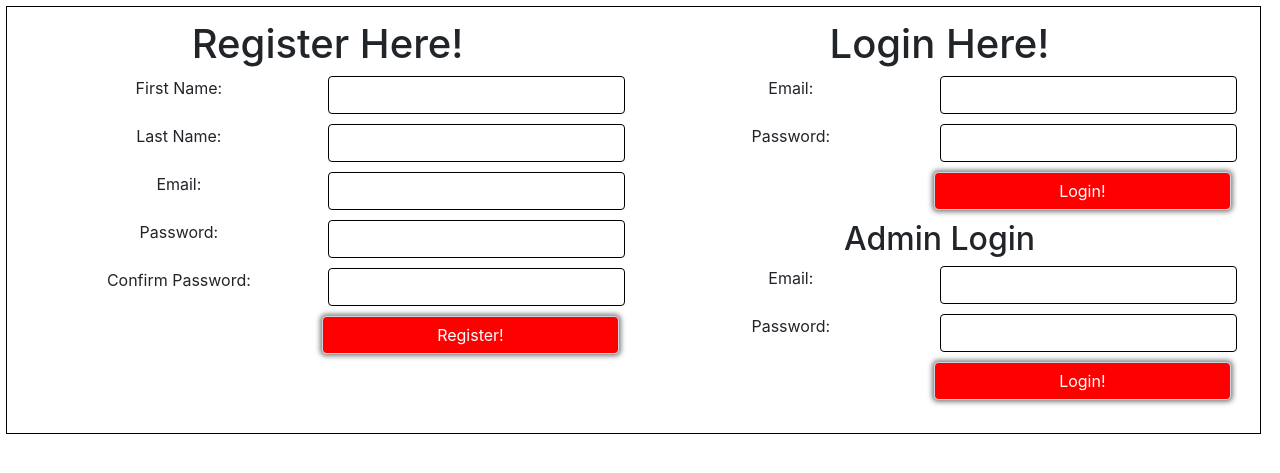
After one commit to JoshuaHolloway/Django-25_the-wall, a Django app: page /users/reg_login in a window 1280 px wide. The commit adds this page. Shown: the top 473 px of the page. Run offline with Django 3.2, Linux system fonts and the light colour scheme; parts of the project's set-up code (start-up, migrations or seed data) failed here and were passed over; some libraries are stand-ins or nearby versions.

```diff
--- /dev/null
+++ b/main/apps/wall_app/templates/wall_app/reg_login.html
@@ -0,0 +1,185 @@
+<!DOCTYPE html>
+<html lang="en" dir="ltr">
+<head>
+    <meta charset="utf-8">
+    <title>New</title>
+    <!-- - - - - - - - - - - - - - - - - - - - - - - - - - - - - - - - - - - -->
+    <link rel="stylesheet" href="https://stackpath.bootstrapcdn.com/bootstrap/4.3.1/css/bootstrap.min.css" integrity="sha384-ggOyR0iXCbMQv3Xipma34MD+dH/1fQ784/j6cY/iJTQUOhcWr7x9JvoRxT2MZw1T" crossorigin="anonymous">
+    <style>
+        main {
+            border: black 1px solid;
+
+            width: 98%;
+            margin: 0.5%;
+            align-items: center;
+            padding: 0.5%;
+            text-align: center;
+        }
+
+        table tr td {
+            width: 50px;
+            height: 50px;
+        }
+
+        .color1 {
+            background: blue;
+        }
+
+        .color2 {
+            background: red;
+        }
+
+        #submit-button, #submit-button-login, #submit-button-login-admin {
+            background-color: red;
+            color: white;
+            width: 50%;
+            margin-left: 49%;
+            box-shadow: 0 0 5px 2px rgba(0, 0, 0, .5);
+        }
+
+        label {
+            display: inline-block;
+        }
+
+        #first_name,        #last_name,
+        #email,             #password, #password-confirm,
+        #email-login,       #password-login,
+        #email-login-admin, #password-login-admin {
+            border-color: black;
+            width: 50%;
+            float: right;
+        }
+
+        #left-col, #right-col {
+            width: 49%;
+            display: inline-block;
+            vertical-align: top;
+            padding: 0.5%;
+
+            <!-- background: blue;-->
+            <!-- opacity: 0.5;-->
+        }
+
+        #right-col-top, #right-col-bottom{
+            height: 200px;
+            <!-- width: 100px;-->
+        }
+
+
+        /* DEBUG */
+        /*
+        #right-col-top{ background: red; }
+        #right-col-bottom{ background: blue; }
+        */
+
+
+    </style>
+    <!-- - - - - - - - - - - - - - - - - - - - - - - - - - - - - - - - - - - -->
+    <script src="https://code.jquery.com/jquery-3.1.1.min.js"></script>
+    <script>
+        $(document).ready(
+            function () {
+                // Upon click of button-1 do the following
+                $('#debug').on('click', function () {
+                    alert('debug');
+                });
+            }
+        );
+            //----------------------------------------------------------------------
+    </script>
+    <!-- - - - - - - - - - - - - - - - - - - - - - - - - - - - - - - - - - - -->
+</head>
+  <!-- ===================================================================== -->
+<body>
+    <!-- ------------------------------------------------------ -->
+    <nav>
+        <!--If user is logged in then display message -->
+        {% if request.session.user_logged_in.logged_in == True %}
+            <h1>You are logged in {{request.session.user_logged_in.first_name}}!</h1>
+            <a href="/users/logout">Logout</a>
+        {% endif %}
+    </nav>
+    <!-- ------------------------------------------------------ -->
+    <main>
+        <div id="left-col">
+            <h1>Register Here!</h1>
+
+                <form action='/users/reg' method='post'>
+                {% csrf_token %}
+                <div class="form-group">
+                    <label for="first_name">First Name: </label>
+                    <input type="text" id="first_name" name="first_name" class="form-control">
+                </div>
+
+                <div class="form-group">
+                    <label for="last_name">Last Name: </label>
+                    <input type="text" id="last_name" name="last_name" class="form-control">
+                </div>
+
+                <div class="form-group">
+                    <label for="email">Email: </label>
+                    <input type="text" id="email" name="email" class="form-control">
+                </div>
+
+                <div class="form-group">
+                    <label for="password">Password: </label>
+                    <input type="text" id="password" name="password" class="form-control">
+                </div>
+
+                <div class="form-group">
+                    <label for="password-confirm">Confirm Password: </label>
+                    <input type="text" id="password-confirm" name="password-confirm" class="form-control">
+                </div>
+
+                <!-- submit-button -->
+                <input type='submit' id="submit-button" name="submit-button" value='Register!' class="form-control"
+                       class="shadow-lg p-3 mb-5 bg-white rounded">
+            </form>
+        </div> <!-- left-col -->
+        <!-- ------------------------------------------------------------------------------------------------------- -->
+        <div id="right-col">
+            <div id="right-col-top">
+                <h1>Login Here!</h1>
+                <form action='/users/userLogin' method='post'>
+                {% csrf_token %}
+                    <div class="form-group">
+                        <label for="email-login">Email: </label>
+                        <input type="text" id="email-login" name="email-login" class="form-control">
+                    </div>
+
+                    <div class="form-group">
+                        <label for="password-login">Password: </label>
+                        <input type="text" id="password-login" name="password-login" class="form-control">
+                    </div>
+
+                    <!-- submit-button -->
+                    <input type='submit' id="submit-button-login" name="submit-button-login" value='Login!' class="form-control"
+                           class="shadow-lg p-3 mb-5 bg-white rounded">
+                </form>
+            </div> <!--"right-col-top"-->
+            <!-- - - - - - - - - - - - - - - - - - - - - - - - - - - - - - - - - - - - - - - - - - - - - - - - - - - -->
+            <div id="right-col-bottom">
+                <h2>Admin Login</h2>
+                <form action='/users/adminLogin' method='post'>
+                {% csrf_token %}
+                    <div class="form-group">
+                        <label for="email-login-admin">Email: </label>
+                        <input type="text" id="email-login-admin" name="email-login-admin" class="form-control">
+                    </div>
+
+                    <div class="form-group">
+                        <label for="password-login-admin">Password: </label>
+                        <input type="text" id="password-login-admin" name="password-login-admin" class="form-control">
+                    </div>
+
+                    <!-- submit-button -->
+                    <input type='submit' id="submit-button-login-admin" name="submit-button-login-admin" value='Login!' class="form-control"
+                           class="shadow-lg p-3 mb-5 bg-white rounded">
+                </form>
+            </div> <!--"right-col-bottom"-->
+
+        </div> <!-- right-col-->
+
+    </main>
+</body>
+</html>
--- a/main/apps/wall_app/urls.py
+++ b/main/apps/wall_app/urls.py
@@ -2,6 +2,14 @@ from django.conf.urls import url
 from . import views
 
 urlpatterns = [
-    url(r'^$', views.index),
+    url(r'^$', views.root),
+    url(r'^wall$', views.wall),
     url(r'^post_message$', views.post_message), # /post_message
+
+    # Register and Login
+    url(r'^users/reg_login', views.reg_login),
+    url(r'^users/reg', views.register),
+    url(r'^users/userLogin', views.userLogin),
+    url(r'^users/logout', views.logout),
+    #url(r'^users/adminLogin', views.adminLogin),
 ]
--- a/main/apps/wall_app/views.py
+++ b/main/apps/wall_app/views.py
@@ -1,8 +1,31 @@
 from django.shortcuts import render, HttpResponse, redirect
-from .models import Comment
+from django.contrib import messages
+from .models import Comment, User
+from datetime import datetime
+import bcrypt
 # ======================================================================================================================
-def index(request):
-    return render(request, "wall_app/index.html")
+def get_user_info(user_id):
+    return {'user': User.objects.get(id=user_id)}
+# - - - - - - - - - - - - - - - - - - - - - - - - - - - - - - - - - - - - - - - - - - - - - - - - - - - - - - - - - - -
+def get_all_users_info():
+    return {'users': User.objects.all()}
+# ======================================================================================================================
+# ======================================================================================================================
+# ======================================================================================================================
+def root(request):
+    # Initialize session
+    if 'user_logged_in' not in request.session:
+        request.session['user_logged_in'] = {}
+    return redirect("/users/reg_login")
+# ======================================================================================================================
+def reg_login(request):
+    return render(request, "wall_app/reg_login.html")
+# ======================================================================================================================
+def wall(request):
+
+    # time = datetime.now()
+    # time = time.strftime("%Y/%m/%d %I:%M %p")
+    return render(request, "wall_app/index.html", {'comments': Comment.objects.all()})
 # ======================================================================================================================
 def post_message(request):
 
@@ -13,12 +36,101 @@ def post_message(request):
     message = request.POST['message']
 
     # Step 1: Create a new message row in the Table
-    comment = Comment.objects.create(message=message)
+    #comment = Comment.objects.create(message=message) # BEFORE adding [FK]
+    user_id = request.session['user_logged_in']['id']
+    user = User.objects.get(id=user_id)
+    comment = Comment.objects.create(message=message, user=user)
 
     # Step 2: Pass table into HTML
     comments = Comment.objects.all()
     context = {'comments': comments}
 
-    print(comments)
+    return render(request, "wall_app/index.html", context)
+# ======================================================================================================================
+# ======================================================================================================================
+def validate(request):
 
-    return render(request, "wall_app/index.html", context)
+    # Return true if no errors
+    valid = False
+
+    # pass the post data to the method we wrote and save the response in a variable called errors
+    errors = User.objects.basic_validator(request.POST, User.objects.all())
+
+    # check if the errors dictionary has anything in it
+    if len(errors) > 0:
+
+        # if the errors dictionary contains anything, loop through each key-value pair and make a flash message
+        for key, value in errors.items():
+            messages.error(request, value)
+
+        # Errors found
+        return valid
+
+    else:
+        # No erros => Valid
+        valid = True
+        return valid
+# - - - - - - - - - - - - - - - - - - - - - - - - - - - - - - - - - - - - - - - - - - - - - - - - - - - - - - - - - - -
+def register(request):
+
+    valid = validate(request)
+    if valid:
+
+        # Grab values from form
+        first_name = request.POST['first_name']
+        last_name = request.POST['last_name']
+        email = request.POST['email']
+        password_orig = request.POST['password']
+
+        # Hash Password
+        password_hash = bcrypt.hashpw(password_orig.encode(), bcrypt.gensalt())
+
+        # Create row in database
+        user = User.objects.create(
+            first_name=first_name,
+            last_name=last_name,
+            email=email,
+            password_hash=password_hash)
+
+        messages.success(request, "Successfully registered")
+        print("Successfully registered")
+        return redirect("/users/reg_login")
+    else: # not-valid
+        # redirect the user back to the form to fix the errors
+        return redirect("/users/reg_login")
+# ======================================================================================================================
+def userLogin(request):
+
+    # Grab email from form
+    email = request.POST['email-login']
+
+    # Grab row from database IF email is in database
+    # TODO: Check to see if email is in database
+    user = User.objects.get(email=email)
+
+
+    # Grab entered password and test against stored hash
+    password_login = request.POST['password-login']
+    if bcrypt.checkpw(password_login.encode(), user.password_hash.encode()):
+        print("password match")
+
+        # Set Session with logged-in users info
+        request.session['user_logged_in'] = {
+            'id': user.id,
+            'first_name': user.first_name,
+            'logged_in': True
+        }
+
+        # Get one of the guys in this dictionary like so:
+        #request.session['user_logged_in']['id']
+
+        # return render(request, "wall_app/logged_in.html", {'user': user})
+        return redirect("/wall")
+    else:
+        print("failed password")
+        return HttpResponse("You Loose!")
+# ======================================================================================================================
+def logout(request):
+    request.session.pop('user_logged_in')
+    return redirect("/")
+# ======================================================================================================================
```
Also changed, not shown: main/apps/wall_app/models.py (+74 -22 lines), main/apps/wall_app/templates/wall_app/index.html (+15 -7 lines), main/apps/wall_app/templates/wall_app/logged_in.html (added, +34 -0 lines), main/apps/wall_app/migrations/0004_users.py (added), main/apps/wall_app/migrations/0005_auto_20190621_0848.py (added), main/apps/wall_app/migrations/0006_auto_20190621_1207.py (added), main/apps/wall_app/migrations/0007_auto_20190621_1213.py (added), main/apps/wall_app/migrations/0008_comment_user.py (added).
